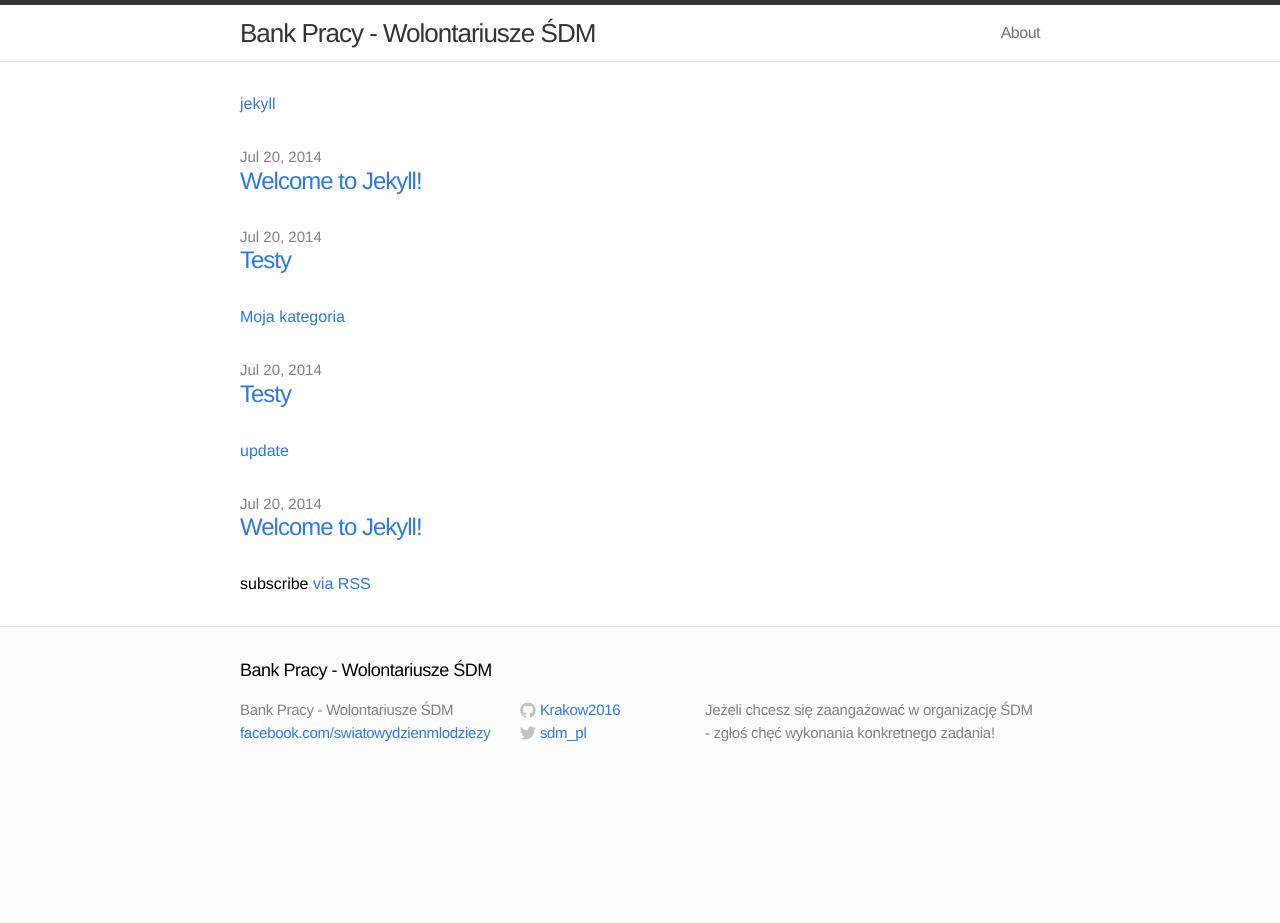
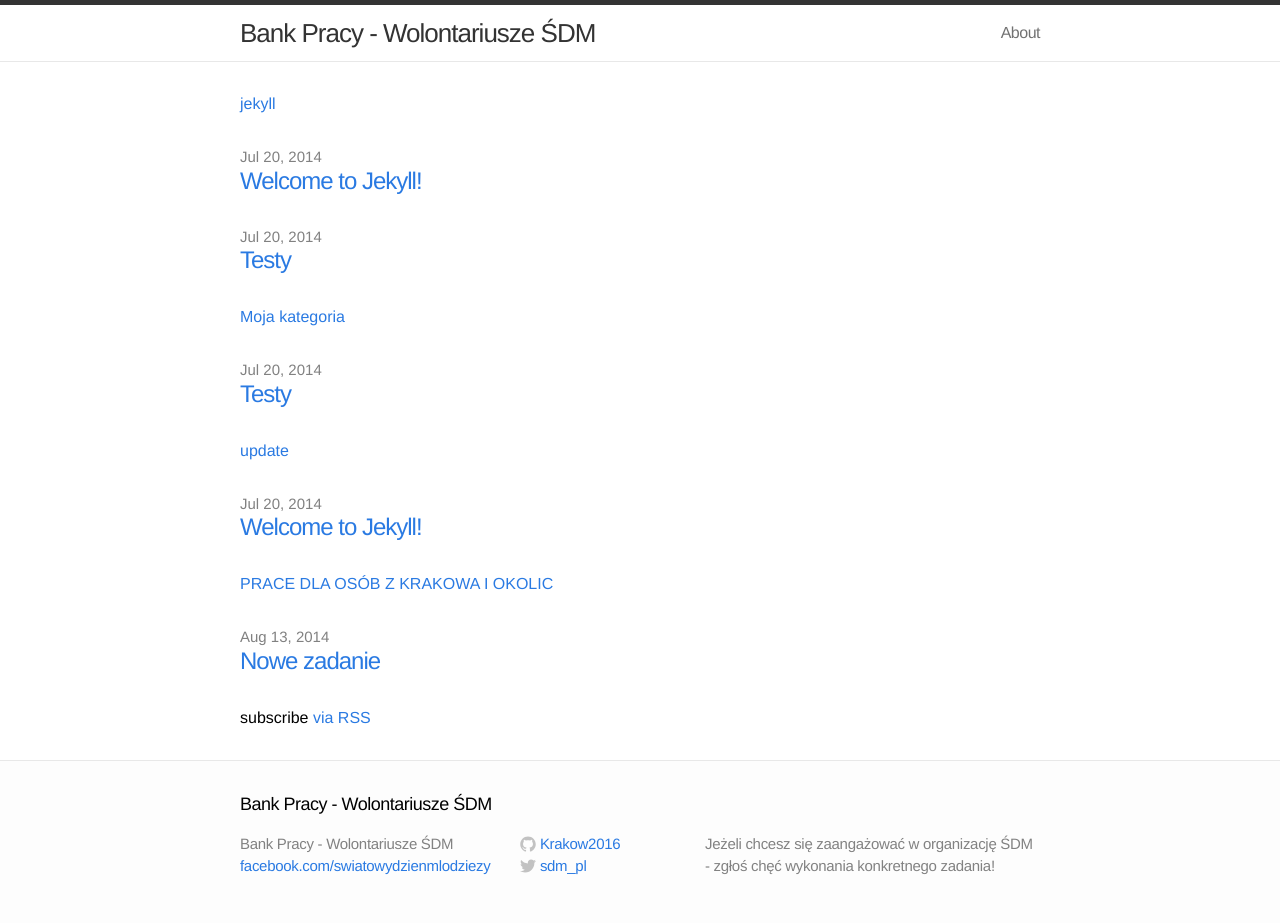
Before and after one commit to Krakow2016/tablica, a Jekyll site: the page built from index.html, in a window 1280 px wide. Built offline with Jekyll 4.4.1, drawn with Linux system fonts in a browser that asks for light colours; before the commit the page ends 900 px from its top, so only the background shows below that.

Commit message:
Update 2014-08-18-nowypost.markdown

```diff
--- a/_posts/2014-08-18-nowypost.markdown
+++ b/_posts/2014-08-18-nowypost.markdown
@@ -3,13 +3,13 @@ layout: post
 title:  "Nowe zadanie"
 date:   2014-08-13 18:30:00
 categories:
-- **PRACE DLA OSÓB Z KRAKOWA I OKOLIC**
+- PRACE DLA OSÓB Z KRAKOWA I OKOLIC
 ---
 
 team_count: 2
 ---
 
-Spis *wszystkich* sekcji które **powinno** zawierać ogłoszenie.
+Spis wszystkich sekcji które **powinno** zawierać ogłoszenie.
 
 Nasz komentarz
 ---
```
